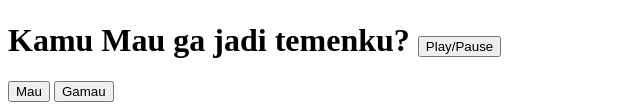
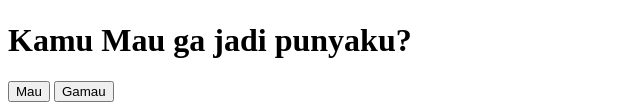
Before and after one commit to N4tahn/N4tahn.github.io, a plain HTML site: page gombal.html in a window 1280 px wide. Shown: the part 383-495 px from the top of the page, without its empty margins (0-640 px from the left). Drawn offline with Linux system fonts and the light colour scheme.

Commit message:
Update gombal.html

```diff
--- a/gombal.html
+++ b/gombal.html
@@ -4,8 +4,7 @@
         <h1>Hai!!!</h1>
         <img src="https://media1.giphy.com/media/a9QBC2aru310k/giphy.gif?cid=790b7611533f054e8ed4a6db457afc4597adb3b40abf1d8b&rid=giphy.gif&ct=g">
         <h1>
-            Kamu Mau ga jadi temenku?
-            <button id='btn_music' onclick='music()'>Play/Pause</button>
+            Kamu Mau ga jadi punyaku?
         </h1>
         <button id='btn_mau' onclick='alert("I <3 U")'>Mau</button>&nbsp;
         <button id='btn_gamau' onclick='gamau(this)' style='position:absolute'>Gamau</button>
```
